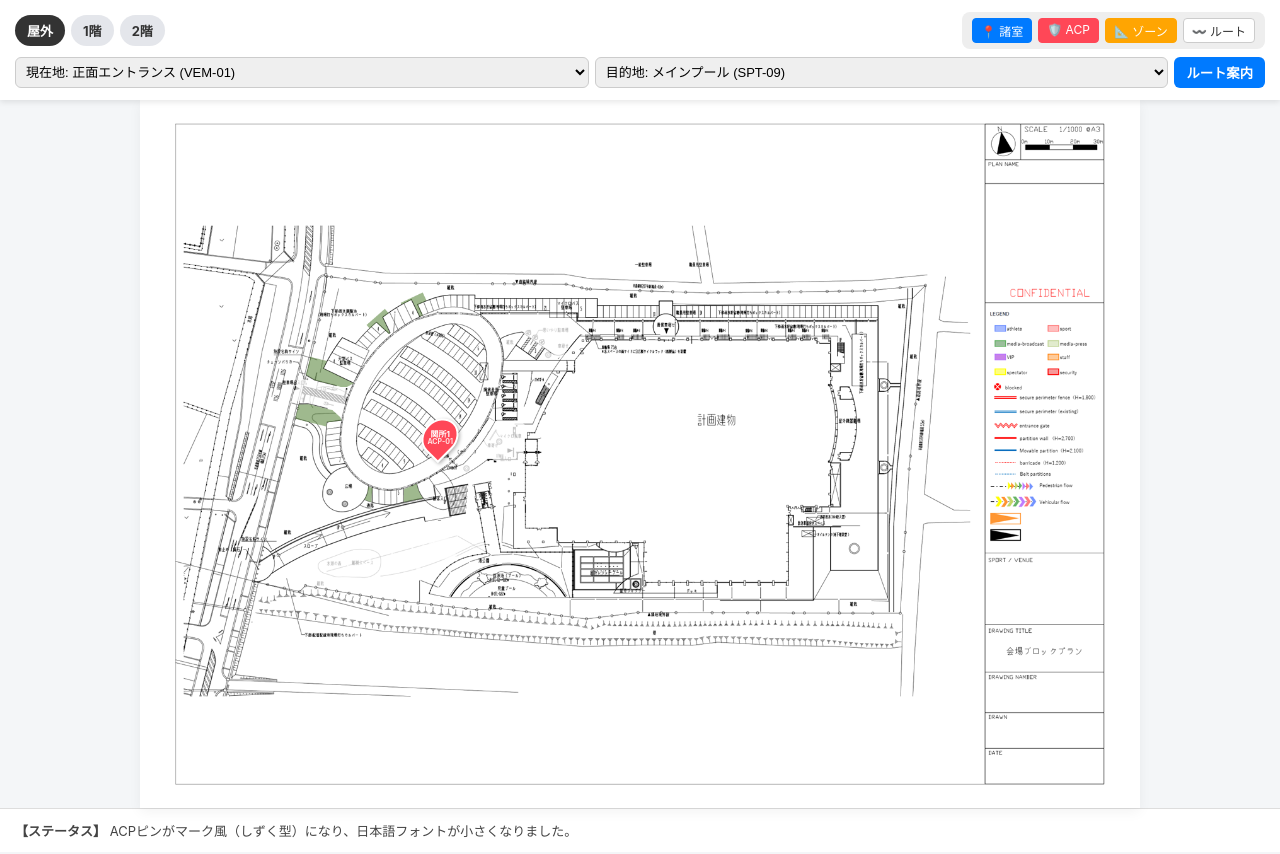
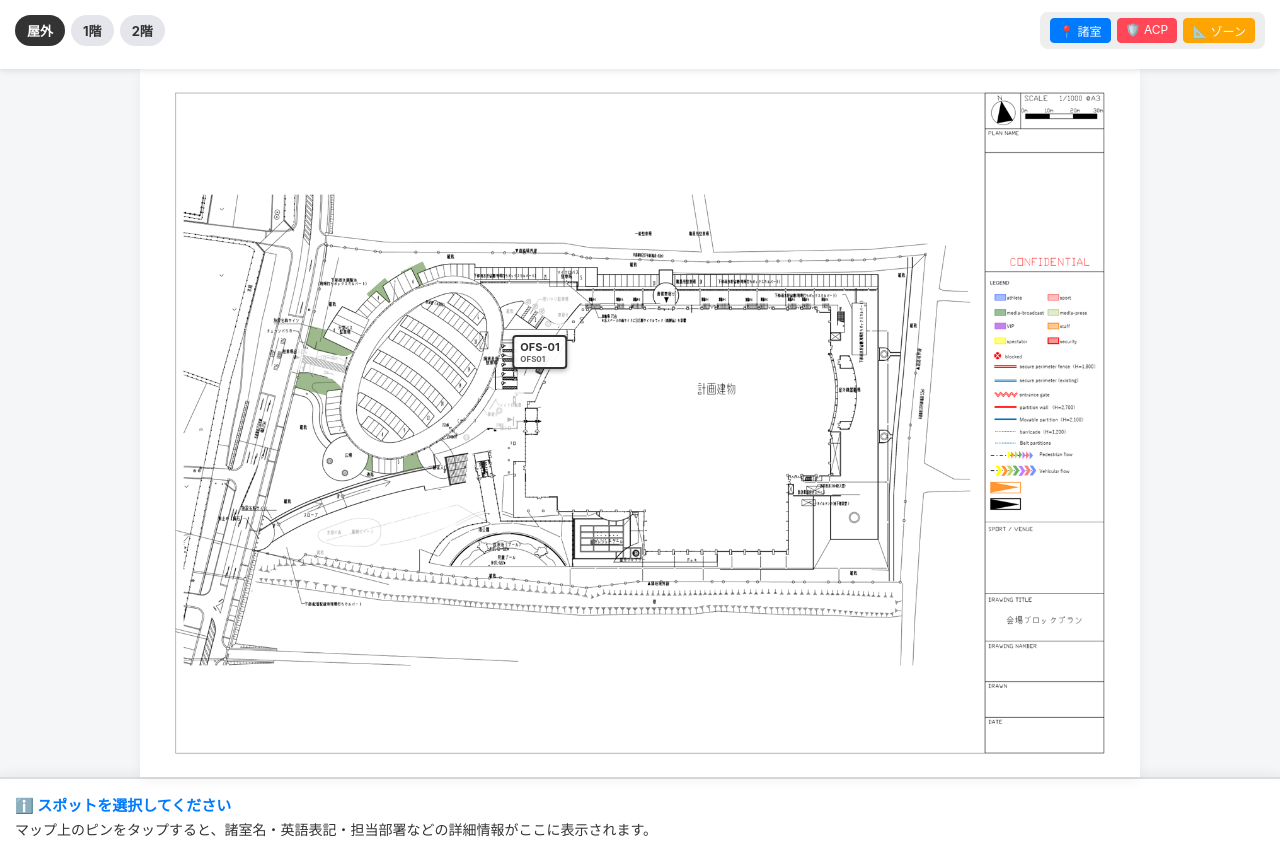
Before and after one commit to h3286m/venue-map.github.io, a plain HTML site: page index.html in a window 1280 px wide. Drawn offline with Linux system fonts and the light colour scheme.

Commit message:
Update index.html

```diff
--- a/index.html
+++ b/index.html
@@ -3,7 +3,7 @@
 <head>
     <meta charset="UTF-8">
     <meta name="viewport" content="width=device-width, initial-scale=1.0">
-    <title>オフライン多機能会場マップ</title>
+    <title>オフライン多機能会場マップ (データ駆動型)</title>
     <style>
         :root {
             --primary: #007aff;
@@ -24,6 +24,7 @@
             display: none;
         }
 
+        /* --- ヘッダー・操作パネル --- */
         .control-panel {
             background: var(--panel-bg);
             padding: 12px 15px;
@@ -70,31 +71,7 @@
             white-space: nowrap;
         }
 
-        .route-box {
-            margin-top: 8px;
-            display: flex;
-            gap: 6px;
-            align-items: center;
-            flex-wrap: wrap;
-        }
-        .route-box select {
-            flex: 1;
-            min-width: 140px;
-            padding: 6px;
-            font-size: 13px;
-            border-radius: 6px;
-            border: 1px solid #ccc;
-        }
-        .route-box button {
-            padding: 6px 12px;
-            background: var(--primary);
-            color: #fff;
-            border: none;
-            border-radius: 6px;
-            font-weight: bold;
-            cursor: pointer;
-        }
-
+        /* --- マップ表示エリア --- */
         .map-viewport {
             position: relative;
             width: 100%;
@@ -117,100 +94,88 @@
             object-fit: contain;
         }
 
-        .pin-container {
+        /* --- 自動生成されるピンの共通スタイル --- */
+        .map-pin {
             position: absolute;
-            top: 0; left: 0; width: 100%; height: 100%;
-            pointer-events: none;
+            cursor: pointer;
+            transform: translate(-50%, -50%);
+            box-shadow: 0 2px 5px rgba(0,0,0,0.3);
+            transition: transform 0.1s;
         }
-        .pin-container > * {
-            pointer-events: auto;
+        .map-pin:active {
+            transform: translate(-50%, -50%) scale(0.9);
         }
 
-        /* 諸室ピン */
+        /* 諸室用ピン */
         .room-pin {
-            position: absolute;
             background: rgba(255, 255, 255, 0.95);
             border: 2px solid #333;
-            padding: 4px 8px;
+            padding: 3px 6px;
             border-radius: 4px;
             font-size: 11px;
             font-weight: bold;
-            cursor: pointer;
-            transform: translate(-50%, -50%);
-            box-shadow: 0 2px 4px rgba(0,0,0,0.2);
         }
         .room-pin .en {
-            font-size: 9px;
+            font-size: 8px;
             color: #666;
             display: block;
         }
 
-        /* --- ACPピン（改良版：マーク風＋小さめの日本語フォント） --- */
+        /* ACP用ピン（しずく型） */
         .acp-pin {
-            position: absolute;
             background: #ff4757;
             color: #fff;
             border: 2px solid #fff;
-            padding: 3px 6px;
-            border-radius: 50% 50% 50% 0; /* しずく型のピン風デザイン */
-            width: 24px;
-            height: 24px;
+            width: 22px;
+            height: 22px;
+            border-radius: 50% 50% 50% 0;
             display: flex;
             align-items: center;
             justify-content: center;
-            font-size: 10px;
+            font-size: 9px;
             font-weight: bold;
-            cursor: pointer;
-            transform: translate(-50%, -100%) rotate(-45deg); /* ピンの先を下に合わせる調整 */
-            box-shadow: 0 2px 4px rgba(0,0,0,0.3);
+            transform: translate(-50%, -100%) rotate(-45deg);
         }
-        /* ピンの中の文字を真っ直ぐに戻す＆日本語を小さくする設定 */
         .acp-content {
             transform: rotate(45deg);
             text-align: center;
             white-space: nowrap;
         }
-        .acp-pin .jp {
-            font-size: 8px; /* 日本語フォントを小さく */
-            display: block;
-            line-height: 1;
-        }
-        .acp-pin .en {
-            font-size: 7px;
-            color: #ffe0e0;
-            display: block;
-            line-height: 1;
-        }
 
-        /* ゾーンレイアウト */
-        .zone-box-blue {
+        /* ゾーンボックス */
+        .zone-box {
             position: absolute;
-            border: 2px solid #007aff;
-            background: rgba(0, 122, 255, 0.2);
+            border: 2px dashed #007aff;
+            background: rgba(0, 122, 255, 0.15);
             display: flex;
             align-items: center;
             justify-content: center;
             font-weight: bold;
             color: #0040dd;
-            font-size: 14px;
+            font-size: 12px;
+            pointer-events: none;
         }
 
-        .route-line {
-            position: absolute;
-            background: #2ed573;
-            height: 5px;
-            border-radius: 3px;
+        /* --- 下部情報パネル --- */
+        .info-panel {
+            background: var(--panel-bg);
+            padding: 15px;
+            border-top: 2px solid #ddd;
+            font-size: 14px;
+            color: #333;
+            margin-top: auto;
+            box-shadow: 0 -4px 10px rgba(0,0,0,0.05);
+        }
+        .info-title {
+            font-weight: bold;
+            color: var(--primary);
+            font-size: 15px;
+            margin-bottom: 4px;
         }
 
-        .info-panel {
-            background: var(--panel-bg);
-            padding: 12px 15px;
-            border-top: 1px solid #ddd;
-            font-size: 13px;
-            color: #444;
-            margin-top: auto;
-        }
-
+        /* ==========================================
+           連動ロジック (CSS)
+           ========================================== */
         #tab-outdoor:checked ~ .map-viewport #map-outdoor { display: block; }
         #tab-1f:checked ~ .map-viewport #map-1f { display: block; }
         #tab-2f:checked ~ .map-viewport #map-2f { display: block; }
@@ -222,17 +187,15 @@
             color: #fff;
         }
 
-        #layer-room:checked ~ .map-viewport .layer-room-group { display: block; }
-        #layer-acp:checked ~ .map-viewport .layer-acp-group { display: block; }
-        #layer-zone:checked ~ .map-viewport .layer-zone-group { display: block; }
-        #layer-route:checked ~ .map-viewport .layer-route-group { display: block; }
+        #layer-room:checked ~ .map-viewport .group-room { display: block; }
+        #layer-acp:checked ~ .map-viewport .group-acp { display: block; }
+        #layer-zone:checked ~ .map-viewport .group-zone { display: block; }
 
-        .layer-room-group, .layer-acp-group, .layer-zone-group, .layer-route-group { display: none; }
+        .group-room, .group-acp, .group-zone { display: none; }
 
         #layer-room:checked ~ .control-panel label[for="layer-room"] { background: #007aff; color: #fff; border-color: #007aff; }
         #layer-acp:checked ~ .control-panel label[for="layer-acp"] { background: #ff4757; color: #fff; border-color: #ff4757; }
         #layer-zone:checked ~ .control-panel label[for="layer-zone"] { background: #ffa502; color: #fff; border-color: #ffa502; }
-        #layer-route:checked ~ .control-panel label[for="layer-route"] { background: #2ed573; color: #fff; border-color: #2ed573; }
     </style>
 </head>
 <body>
@@ -244,7 +207,6 @@
     <input type="checkbox" id="layer-room" checked>
     <input type="checkbox" id="layer-acp" checked>
     <input type="checkbox" id="layer-zone" checked>
-    <input type="checkbox" id="layer-route">
 
     <div class="control-panel">
         <div class="top-row">
@@ -257,72 +219,100 @@
                 <label for="layer-room">📍 諸室</label>
                 <label for="layer-acp">🛡️ ACP</label>
                 <label for="layer-zone">📐 ゾーン</label>
-                <label for="layer-route">〰️ ルート</label>
             </div>
-        </div>
-
-        <div class="route-box">
-            <select id="start-select">
-                <option value="ent">現在地: 正面エントランス (VEM-01)</option>
-            </select>
-            <select id="goal-select">
-                <option value="pool">目的地: メインプール (SPT-09)</option>
-            </select>
-            <button onclick="calcRoute()">ルート案内</button>
         </div>
     </div>
 
+    <!-- マップ表示エリア -->
     <div class="map-viewport">
-
-        <!-- 屋外マップ (ファイル名を半角英字にすることを推奨) -->
+        <!-- 屋外マップ -->
         <div id="map-outdoor" class="floor-map">
-            <img src="outdoor.png" alt="屋外マップ" onerror="this.alt='[エラー] outdoor.png が見つかりません（ファイル名を半角にしてください）';">
-            <div class="pin-container layer-acp-group">
-                <div class="acp-pin" style="top: 50%; left: 30%;">
-                    <div class="acp-content">
-                        <span class="jp">関所1</span>
-                        <span class="en">ACP-01</span>
-                    </div>
-                </div>
-            </div>
+            <img src="outdoor.png" alt="屋外マップ" onerror="this.alt='[エラー] outdoor.png が見つかりません';">
+            <div id="pins-outdoor"></div>
         </div>
 
         <!-- 1階マップ -->
         <div id="map-1f" class="floor-map">
             <img src="map1f.png" alt="1階マップ" onerror="this.alt='[エラー] map1f.png が見つかりません';">
-            <div class="pin-container layer-acp-group">
-                <div class="acp-pin" style="top: 30%; left: 60%;">
-                    <div class="acp-content">
-                        <span class="jp">関所2</span>
-                        <span class="en">ACP-02</span>
-                    </div>
-                </div>
-            </div>
+            <div id="pins-1f"></div>
         </div>
 
         <!-- 2階マップ -->
         <div id="map-2f" class="floor-map">
             <img src="map2f.png" alt="2階マップ" onerror="this.alt='[エラー] map2f.png が見つかりません';">
-            <div class="pin-container layer-acp-group">
-                <div class="acp-pin" style="top: 50%; left: 40%;">
-                    <div class="acp-content">
-                        <span class="jp">関所3</span>
-                        <span class="en">ACP-03</span>
-                    </div>
-                </div>
-            </div>
+            <div id="pins-2f"></div>
         </div>
-
     </div>
 
+    <!-- 情報パネル（ピンをタップするとここに詳細が表示されます） -->
     <div class="info-panel" id="info-panel">
-        <b>【ステータス】</b> ACPピンがマーク風（しずく型）になり、日本語フォントが小さくなりました。
+        <div class="info-title">ℹ️ スポットを選択してください</div>
+        <div>マップ上のピンをタップすると、諸室名・英語表記・担当部署などの詳細情報がここに表示されます。</div>
     </div>
 
     <script>
-        function calcRoute() {
-            document.getElementById("info-panel").innerHTML = "<b>【ルート案内】</b> ルートを計算しました。";
+        // ==========================================
+        // 【データリスト】ここに諸室やACPのデータを追加していきます
+        // ==========================================
+        const venueItems = [
+            {
+                floor: "1f", type: "room", dept: "SPT", code: "SPT01", name: "Sport Information",
+                top: 25, left: 35, zone: "FOH", acp: false
+            },
+            {
+                floor: "1f", type: "room", dept: "SPT", code: "SPT09", name: "Athlete Training Area (Warm Up Pool)",
+                top: 50, left: 50, zone: "BLUE", acp: true
+            },
+            {
+                floor: "outdoor", type: "room", dept: "OFS", code: "OFS01", name: "Staff Office",
+                top: 40, left: 40, zone: "WHITE", acp: true
+            },
+            {
+                floor: "2f", type: "room", dept: "EVS", code: "EVS09", name: "Spectator Seating",
+                top: 45, left: 50, zone: "FOH", acp: false
+            },
+            // ACP（関所）データの例
+            {
+                floor: "1f", type: "acp", dept: "SEC", code: "ACP01", name: "Security Checkpoint 1",
+                top: 30, left: 60, zone: "FOH", acp: true
+            }
+        ];
+
+        // データを元に自動でピンを配置するプログラム
+        function renderPins() {
+            venueItems.forEach(item => {
+                const container = document.getElementById(`pins-${item.floor}`);
+                if (!container) return;
+
+                const pin = document.createElement("div");
+
+                if (item.type === "room") {
+                    pin.className = "map-pin room-pin group-room";
+                    pin.innerHTML = `${item.dept}-${item.code.replace(item.dept,'')}<span class="en">${item.code}</span>`;
+                } else if (item.type === "acp") {
+                    pin.className = "map-pin acp-pin group-acp";
+                    pin.innerHTML = `<div class="acp-content"><span style="font-size:8px;">${item.dept}</span><span class="en">${item.code}</span></div>`;
+                }
+
+                pin.style.top = `${item.top}%`;
+                pin.style.left = `${item.left}%`;
+
+                // ピンがタップされたときの処理（ご指定のフォーマットで詳細を表示）
+                pin.addEventListener("click", () => {
+                    const panel = document.getElementById("info-panel");
+                    panel.innerHTML = `
+                        <div class="info-title">📍 ${item.name}</div>
+                        <div><b>英語表記:</b> ${item.dept}${item.code}_${item.name.replace(/\s+/g, '')}</div>
+                        <div><b>担当部署:</b> ${item.dept} ｜ <b>ゾーン:</b> ${item.zone} ｜ <b>ACP:</b> ${item.acp ? 'あり (○)' : 'なし (×)'}</div>
+                    `;
+                });
+
+                container.appendChild(pin);
+            });
         }
+
+        // ページ読み込み時に実行
+        window.onload = renderPins;
     </script>
 
 </body>
```
